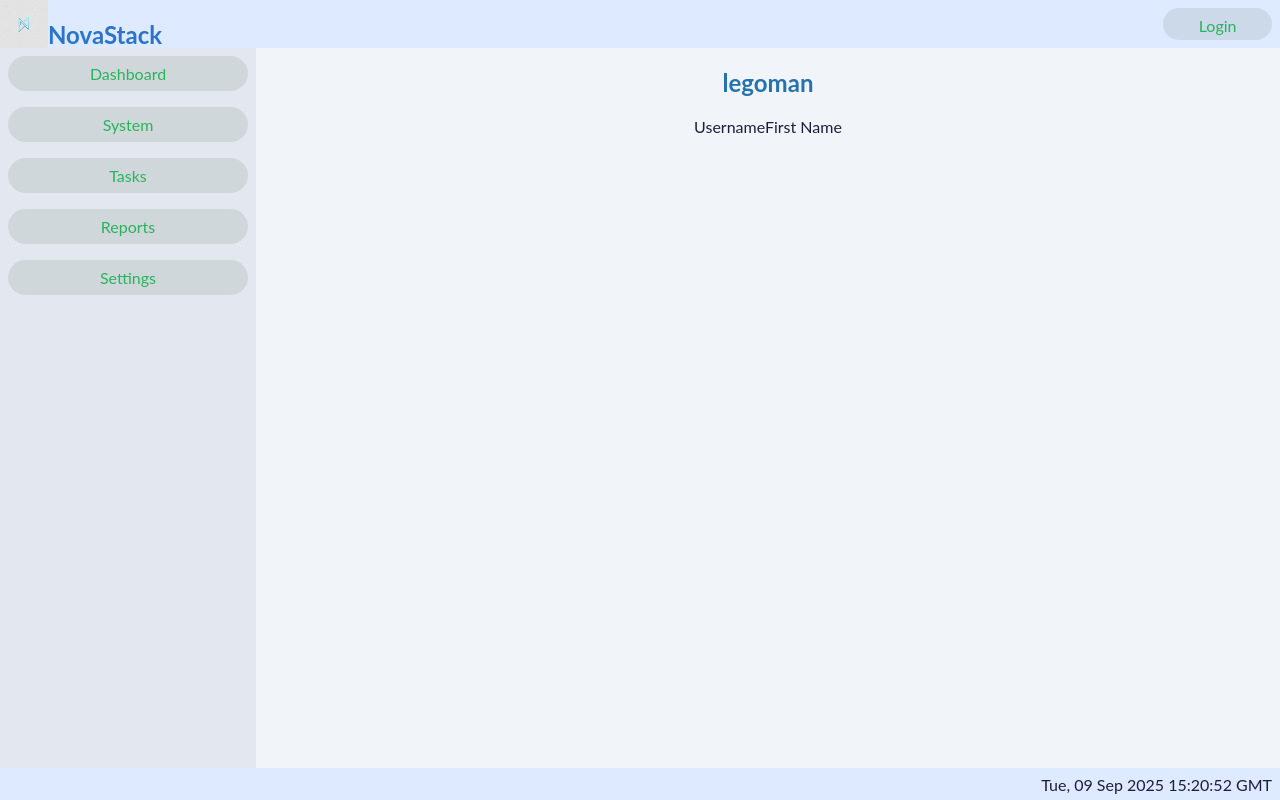
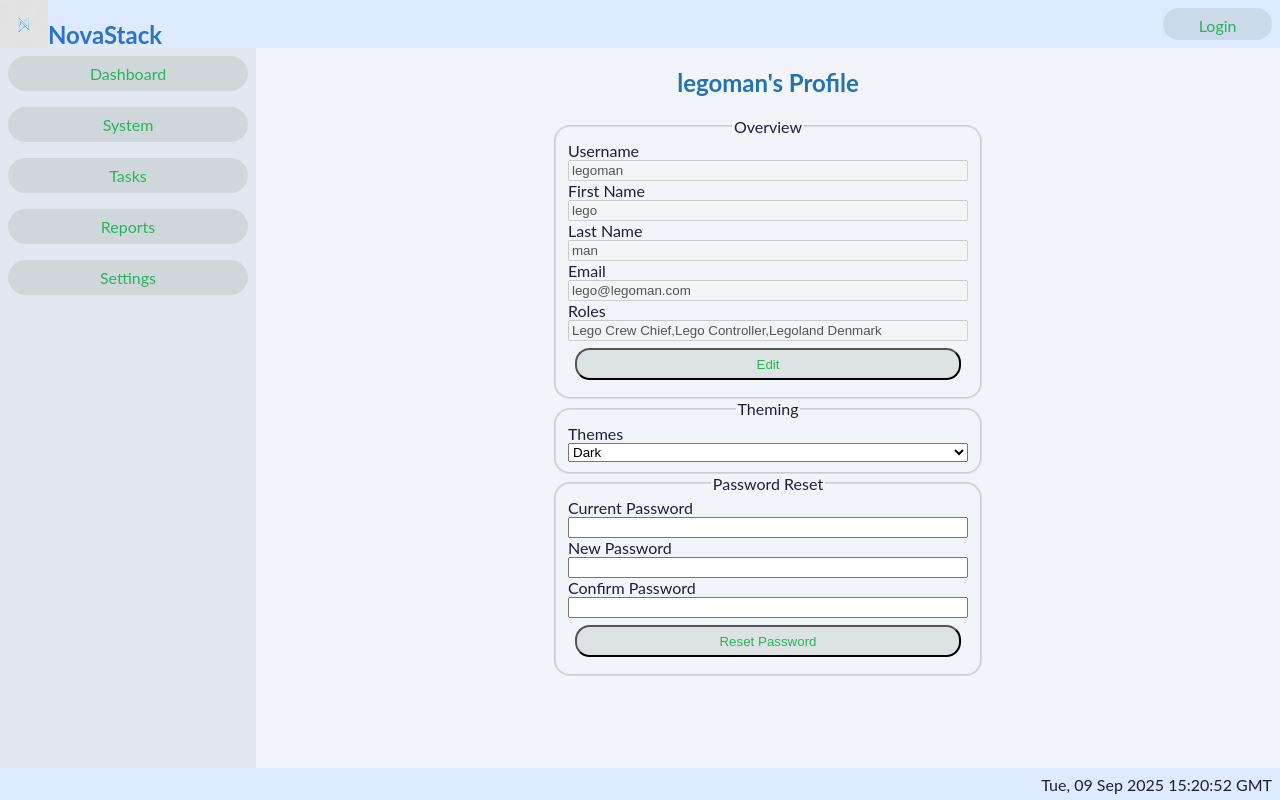
Before and after one commit to yepitsaname/NovaStack, a React (Vite) app in the folder app/: page /profile in a window 1280 px wide. Built offline with nearby package versions, Linux system fonts and the light colour scheme.

Commit message:
adds some profile stuff

```diff
--- a/app/css/forms.css
+++ b/app/css/forms.css
@@ -37,6 +37,24 @@ form {
     font-weight: 600;
     text-transform: uppercase;
   }
+}
+
+.form{
+  fieldset{
+    border-color: var(--sub-mask);
+    border-radius: 1em;
+    display: flex;
+    flex-direction: column;
+    justify-content: left;
+    text-align: left;
+    max-width: 600px;
+    min-width: 400px;
+    justify-self: center;
+  }
+  legend{
+    text-align: center;
+  }
+
 }
 
 .form.component {
--- a/app/src/pages/Profile.jsx
+++ b/app/src/pages/Profile.jsx
@@ -1,5 +1,5 @@
-import { useContext } from "react";
-import AppContext from "../AppContext";
+import { useConinput } from "react";
+import AppConinput from "../AppContext";
 
 export default function Profile() {
   // const { user } = useContext(AppContext);
@@ -13,14 +13,40 @@ export default function Profile() {
   }
 
   return (
-    <>
-      <div>
-        <h2>{ user.username }</h2>
-        <label htmlFor="username">Username</label>
-        <text id="username" name="user name" value={user.username} disabled/>
-        <label htmlFor="firstname">First Name</label>
-        <text id="firstname" name="first name" value={user.firstname} disabled/>
-      </div>
-    </>
+    <div className="form">
+        <h2>{user.username}'s Profile</h2>
+        <fieldset name="user information">
+          <legend>Overview</legend>
+          <label htmlFor="username">Username</label>
+          <input type="text" id="username" name="user name" value={user.username} disabled/>
+          <label htmlFor="firstname">First Name</label>
+          <input type="text" id="firstname" name="first name" value={user.firstname} disabled/>
+          <label htmlFor="lastname">Last Name</label>
+          <input type="text" id="lastname" name="last name" value={user.lastname} disabled/>
+          <label htmlFor="email">Email</label>
+          <input type="email" id="email" name="email" value={user.email} disabled />
+          <label htmlFor="roles">Roles</label>
+          <input type="text" id="roles" name="roles" value={user.role} disabled />
+          <button>Edit</button>
+        </fieldset>
+        <fieldset>
+          <legend>Theming</legend>
+          <label htmlFor="theme">Themes</label>
+          <select defaultValue={user.theme}>
+            <option value="dark">Dark</option>
+            <option value="light">Light</option>
+          </select>
+        </fieldset>
+        <fieldset>
+          <legend>Password Reset</legend>
+          <label htmlFor="current-password">Current Password</label>
+          <input type="password" id="current-password" name="current password" />
+          <label htmlFor="new-password">New Password</label>
+          <input type="password" id="new-password" name="new password" />
+          <label htmlFor="confirm-password">Confirm Password</label>
+          <input type="password" id="confirm-password" name="confirm password" />
+          <button>Reset Password</button>
+        </fieldset>
+    </div>
   );
 }
```
Lines whose indentation alone changed are shown as unchanged.
